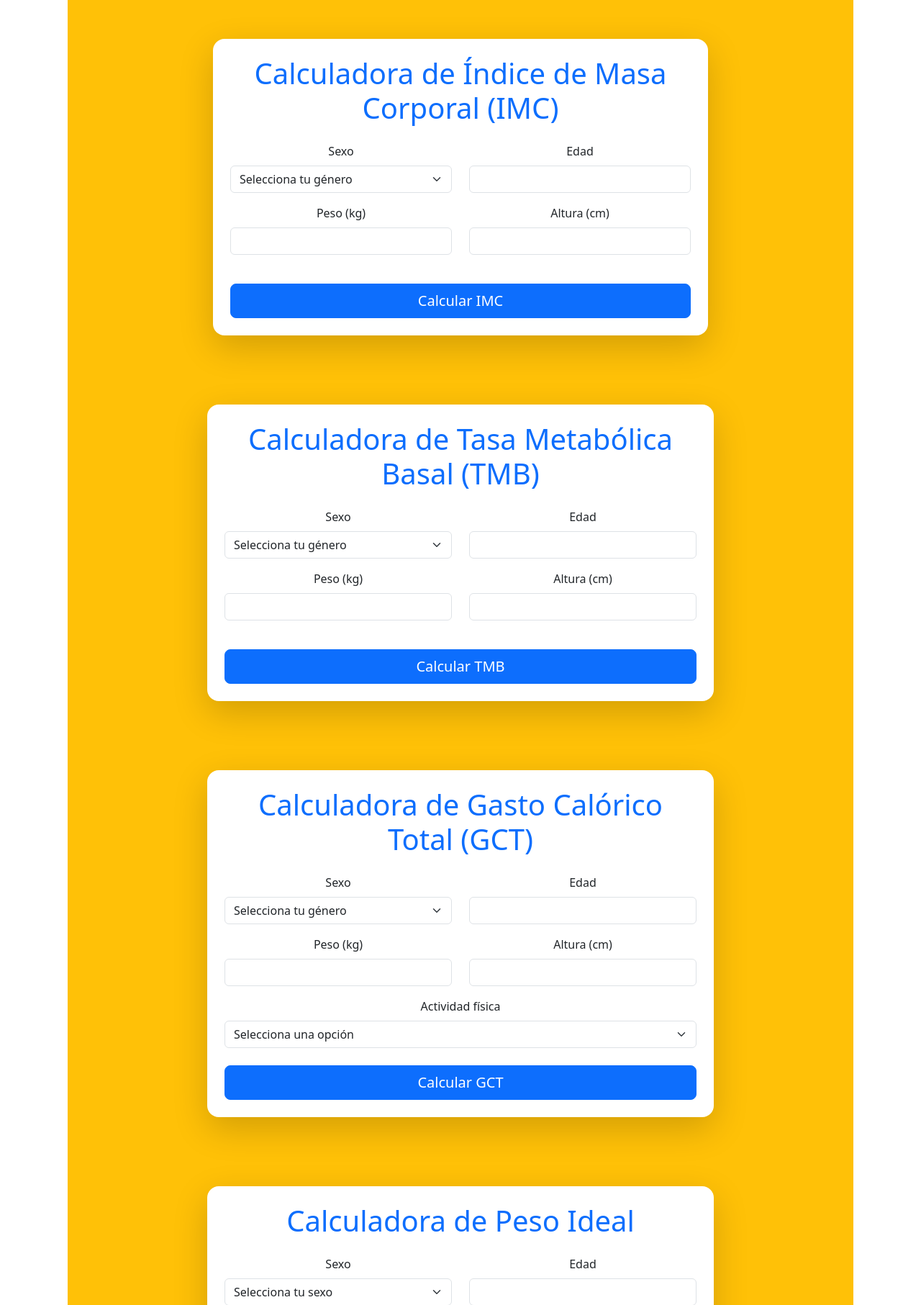
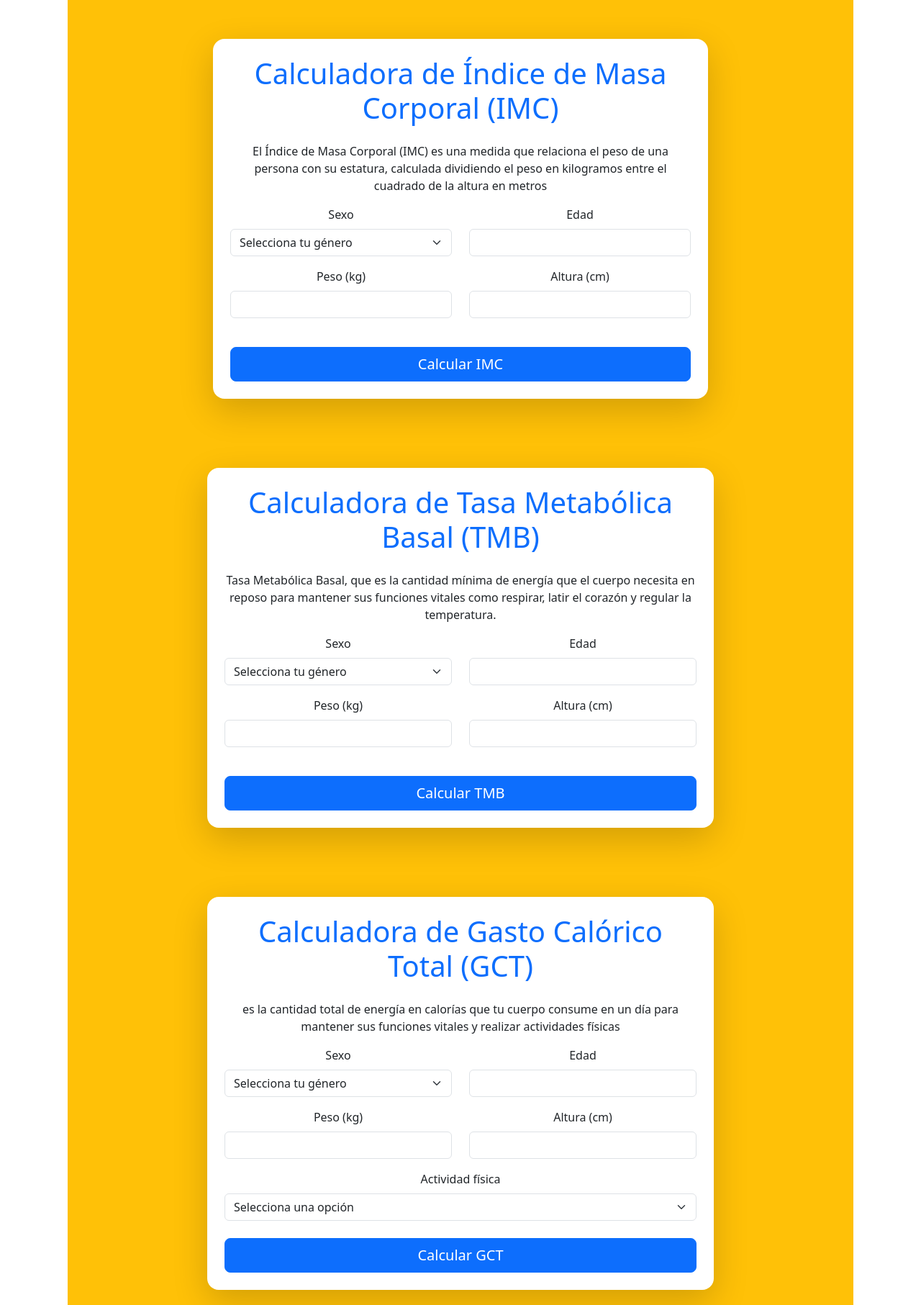
Before and after one commit to Jesus-Cabrera-Avila/NutriApp, a Flask app: page /calculadoras in a window 1280 px wide. Shown: the part 168-1981 px from the top of the page at 72% size. Run offline with Flask 3, Linux system fonts and the light colour scheme.

Commit message:
Add descriptions to various calculators in HTMLsdfsdf
fsfdsf

```diff
--- a/templates/calculadoras.html
+++ b/templates/calculadoras.html
@@ -18,6 +18,7 @@
                 <div class="card shadow-lg border-0 rounded-4">
                     <div class="card-body p-4">
                         <h1 class="text-center mb-4 text-primary">Calculadora de Índice de Masa Corporal (IMC)</h1>
+                        <p>El Índice de Masa Corporal (IMC) es una medida que relaciona el peso de una persona con su estatura, calculada dividiendo el peso en kilogramos entre el cuadrado de la altura en metros</p>
 
                         <form action="/calculadoras" method="POST">
                             <input type="hidden" name="calculadora" value="imc">
@@ -76,6 +77,7 @@
                     <h1 class="text-center mb-4 text-primary">
                         Calculadora de Tasa Metabólica Basal (TMB)
                     </h1>
+                    <p>Tasa Metabólica Basal, que es la cantidad mínima de energía que el cuerpo necesita en reposo para mantener sus funciones vitales como respirar, latir el corazón y regular la temperatura.</p>
 
                     <form action="/calculadoras" method="POST">
 
@@ -133,6 +135,7 @@
             <div class="card shadow-lg border-0 rounded-4">
                 <div class="card-body p-4">
                     <h1 class="text-center mb-4 text-primary">Calculadora de Gasto Calórico Total (GCT)</h1>
+                    <p>es la cantidad total de energía en calorías que tu cuerpo consume en un día para mantener sus funciones vitales y realizar actividades físicas</p>
 
                     <form action="/calculadoras" method="POST">
                         <input type="hidden" name="calculadora" value="gct">
@@ -200,6 +203,7 @@
             <div class="card shadow-lg border-0 rounded-4">
                 <div class="card-body p-4">
                     <h1 class="text-center mb-4 text-primary">Calculadora de Peso Ideal</h1>
+                    <p>es un rango de peso que se considera saludable para una persona en relación con su estatura.</p>
 
                     <form method="POST" action="/calculadoras">
                         <input type="hidden" name="calculadora" value="peso_ideal">
@@ -253,6 +257,7 @@
             <div class="card shadow-lg border-0 rounded-4">
                 <div class="card-body p-4">
                     <h1 class="text-center mb-4 text-primary">Calculadora de Macronutrientes</h1>
+                    <p>son los nutrientes que el cuerpo necesita en grandes cantidades para obtener energía y para llevar a cabo funciones vitales.</p>
 
                     <form method="POST" action="/calculadoras">
                         <input type="hidden" name="calculadora" value="macros">
```
